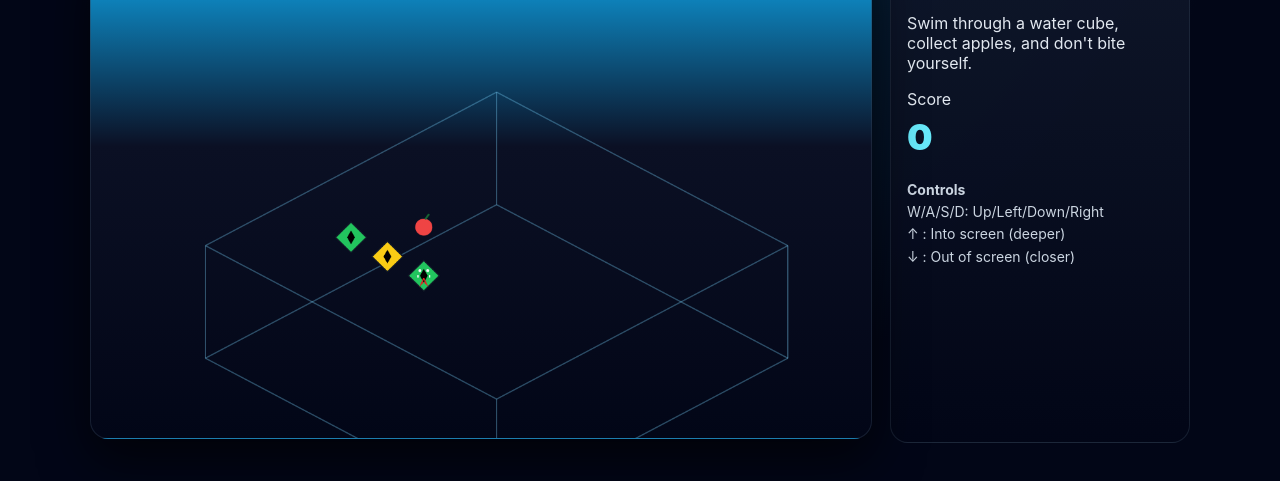
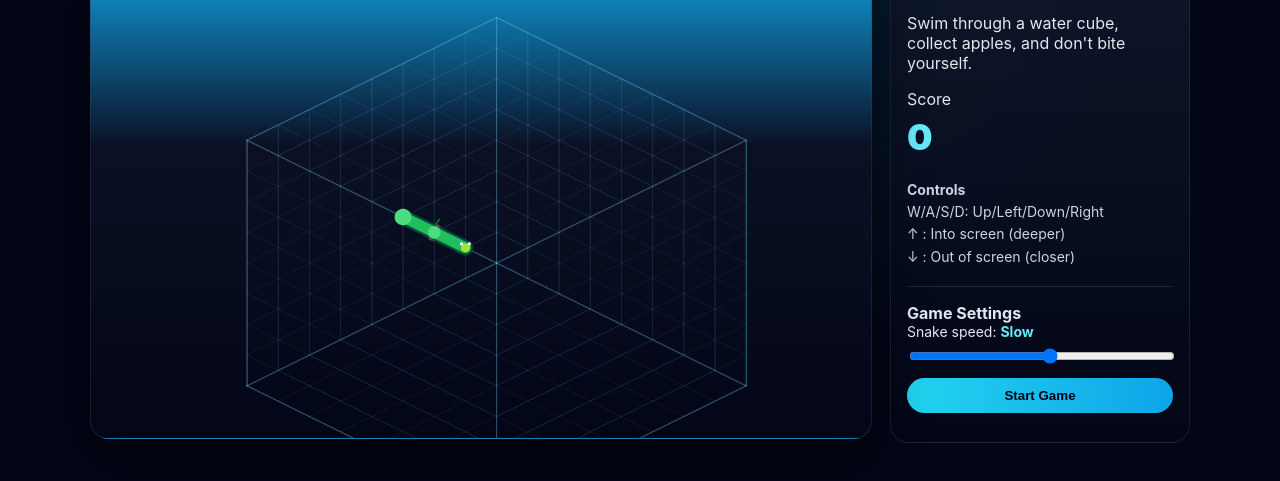
Before and after one commit to ltrgordon/ltrgordon.github.io, a website: page 3d-snake/index.html in a window 1280 px wide. Shown: the part 203-684 px from the top of the page. Drawn offline with Linux system fonts and the light colour scheme.

Commit message:
Improve 3D snake visuals and add speed settings

```diff
--- a/3d-snake/index.html
+++ b/3d-snake/index.html
@@ -18,6 +18,11 @@
     .overlay h2{font-size:48px;margin:0 0 8px;color:#f43f5e}
     .overlay button{border:none;background:linear-gradient(90deg,#22d3ee,#0ea5e9);color:#001;padding:12px 18px;border-radius:999px;font-weight:800;cursor:pointer}
     .stage{position:relative}
+    .settings{margin-top:18px;padding-top:16px;border-top:1px solid #33415588}
+    .settings label{display:block;font-size:14px;margin-bottom:6px}
+    .settings input{width:100%}
+    .settings .value{color:#67e8f9;font-weight:700}
+    .settings button{margin-top:10px;width:100%;border:none;background:linear-gradient(90deg,#22d3ee,#0ea5e9);color:#001;padding:10px 14px;border-radius:999px;font-weight:800;cursor:pointer}
     @media(max-width:900px){.game-shell{grid-template-columns:1fr}}
   </style>
 </head>
@@ -43,6 +48,12 @@
         ↑ : Into screen (deeper)<br>
         ↓ : Out of screen (closer)
       </div>
+      <div class="settings">
+        <strong>Game Settings</strong>
+        <label for="speedRange">Snake speed: <span id="speedLabel" class="value">Slow</span></label>
+        <input id="speedRange" type="range" min="120" max="420" step="20" value="280" />
+        <button id="startBtn">Start Game</button>
+      </div>
     </aside>
   </div>
 <script>
@@ -54,9 +65,12 @@ const scoreEl = document.getElementById('score');
 const overlay = document.getElementById('overlay');
 const finalScoreEl = document.getElementById('finalScore');
 const restartBtn = document.getElementById('restartBtn');
+const speedRange = document.getElementById('speedRange');
+const speedLabel = document.getElementById('speedLabel');
+const startBtn = document.getElementById('startBtn');
 
-let snake, dir, nextDir, apple, score, over, acc=0;
-const speedMs = 160;
+let snake, dir, nextDir, apple, score, over, running=false, acc=0;
+let speedMs = Number(speedRange.value);
 
 const dirs = {
   left:{x:-1,y:0,z:0}, right:{x:1,y:0,z:0}, up:{x:0,y:-1,z:0}, down:{x:0,y:1,z:0},
@@ -64,6 +78,11 @@ const dirs = {
 };
 function eq(a,b){return a.x===b.x&&a.y===b.y&&a.z===b.z;}
 function wrap(v){return (v+SIZE)%SIZE;}
+
+function updateSpeedLabel(){
+  const v = Number(speedRange.value);
+  speedLabel.textContent = v >= 320 ? 'Very Slow' : v >= 260 ? 'Slow' : v >= 200 ? 'Medium' : 'Fast';
+}
 
 function reset(){
   snake=[{x:3,y:4,z:4},{x:2,y:4,z:4},{x:1,y:4,z:4}];
@@ -76,16 +95,21 @@ function placeApple(){
 }
 
 window.addEventListener('keydown', e=>{
+  if(!running || over) return;
   const m={a:dirs.left,d:dirs.right,w:dirs.up,s:dirs.down,ArrowUp:dirs.in,ArrowDown:dirs.out}[e.key];
   if(!m) return;
   if(m.x===-dir.x&&m.y===-dir.y&&m.z===-dir.z) return;
   nextDir=m; e.preventDefault();
 });
-restartBtn.onclick=reset;
+
+restartBtn.onclick=()=>{ reset(); running=true; };
+startBtn.onclick=()=>{ speedMs = Number(speedRange.value); reset(); running=true; };
+speedRange.addEventListener('input', ()=>{ speedMs = Number(speedRange.value); updateSpeedLabel(); });
 
 function project(p){
-  const cx=canvas.width*0.52, cy=canvas.height*0.52;
-  const sx=56, sy=30, sz=22;
+  const cx=canvas.width*0.52, cy=canvas.height*0.64;
+  const u=48;
+  const sx=u, sy=u*0.5, sz=u;
   return {x:cx+(p.x-p.y)*sx,y:cy+(p.x+p.y)*sy - p.z*sz, zOrder:p.x+p.y+p.z};
 }
 
@@ -93,45 +117,68 @@ function drawCube(){
   const corners=[];
   for(const z of [0,SIZE]) for(const y of [0,SIZE]) for(const x of [0,SIZE]) corners.push(project({x,y,z}));
   const edge = [[0,1],[0,2],[0,4],[1,3],[1,5],[2,3],[2,6],[3,7],[4,5],[4,6],[5,7],[6,7]];
+
+  ctx.strokeStyle='rgba(125,211,252,.12)'; ctx.lineWidth=1;
+  for(let i=1;i<SIZE;i++){
+    for(let j=0;j<=SIZE;j+=SIZE){
+      let a=project({x:i,y:0,z:j}), b=project({x:i,y:SIZE,z:j});
+      ctx.beginPath(); ctx.moveTo(a.x,a.y); ctx.lineTo(b.x,b.y); ctx.stroke();
+      a=project({x:0,y:i,z:j}); b=project({x:SIZE,y:i,z:j});
+      ctx.beginPath(); ctx.moveTo(a.x,a.y); ctx.lineTo(b.x,b.y); ctx.stroke();
+      a=project({x:j,y:0,z:i}); b=project({x:j,y:SIZE,z:i});
+      ctx.beginPath(); ctx.moveTo(a.x,a.y); ctx.lineTo(b.x,b.y); ctx.stroke();
+      a=project({x:0,y:j,z:i}); b=project({x:SIZE,y:j,z:i});
+      ctx.beginPath(); ctx.moveTo(a.x,a.y); ctx.lineTo(b.x,b.y); ctx.stroke();
+      a=project({x:0,y:i,z:0}); b=project({x:0,y:i,z:SIZE});
+      ctx.beginPath(); ctx.moveTo(a.x,a.y); ctx.lineTo(b.x,b.y); ctx.stroke();
+      a=project({x:i,y:0,z:0}); b=project({x:i,y:0,z:SIZE});
+      ctx.beginPath(); ctx.moveTo(a.x,a.y); ctx.lineTo(b.x,b.y); ctx.stroke();
+    }
+  }
+
   ctx.strokeStyle='rgba(125,211,252,.35)'; ctx.lineWidth=2;
   edge.forEach(([a,b])=>{ctx.beginPath();ctx.moveTo(corners[a].x,corners[a].y);ctx.lineTo(corners[b].x,corners[b].y);ctx.stroke();});
 }
 
-function drawCell(cell, type, i=0){
+function drawApple(cell){
   const p=project({x:cell.x+0.5,y:cell.y+0.5,z:cell.z+0.5});
   const s=24;
-  if(type==='apple'){
-    ctx.fillStyle='#ef4444'; ctx.beginPath(); ctx.arc(p.x,p.y,s*0.55,0,Math.PI*2); ctx.fill();
-    ctx.strokeStyle='#166534'; ctx.lineWidth=3; ctx.beginPath(); ctx.moveTo(p.x+2,p.y-s*0.5); ctx.lineTo(p.x+8,p.y-s*0.85); ctx.stroke();
-    return;
-  }
-  ctx.fillStyle = i%2===0 ? '#22c55e' : '#facc15';
-  ctx.strokeStyle='#111827'; ctx.lineWidth=2;
-  ctx.beginPath();
-  ctx.moveTo(p.x, p.y-s);
-  ctx.lineTo(p.x+s, p.y);
-  ctx.lineTo(p.x, p.y+s);
-  ctx.lineTo(p.x-s, p.y);
-  ctx.closePath(); ctx.fill(); ctx.stroke();
-  ctx.fillStyle='#000';
-  ctx.beginPath(); ctx.moveTo(p.x,p.y-s*0.45); ctx.lineTo(p.x+s*0.25,p.y); ctx.lineTo(p.x,p.y+s*0.45); ctx.lineTo(p.x-s*0.25,p.y); ctx.closePath(); ctx.fill();
+  ctx.fillStyle='#ef4444'; ctx.beginPath(); ctx.arc(p.x,p.y,s*0.55,0,Math.PI*2); ctx.fill();
+  ctx.strokeStyle='#166534'; ctx.lineWidth=3; ctx.beginPath(); ctx.moveTo(p.x+2,p.y-s*0.5); ctx.lineTo(p.x+8,p.y-s*0.85); ctx.stroke();
 }
 
-function drawHead(){
-  const h=snake[0]; const p=project({x:h.x+0.5,y:h.y+0.5,z:h.z+0.5});
+function drawSnake(){
+  const points = snake.map(s => project({x:s.x+0.5,y:s.y+0.5,z:s.z+0.5}));
+  if(points.length > 1){
+    ctx.strokeStyle='rgba(6,78,59,0.95)';
+    ctx.lineJoin='round'; ctx.lineCap='round'; ctx.lineWidth=24;
+    ctx.beginPath(); ctx.moveTo(points[0].x, points[0].y);
+    for(let i=1;i<points.length;i++) ctx.lineTo(points[i].x, points[i].y);
+    ctx.stroke();
+
+    ctx.strokeStyle='rgba(34,197,94,0.95)'; ctx.lineWidth=17;
+    ctx.beginPath(); ctx.moveTo(points[0].x, points[0].y);
+    for(let i=1;i<points.length;i++) ctx.lineTo(points[i].x, points[i].y);
+    ctx.stroke();
+  }
+
+  points.slice().reverse().forEach((p, idx)=>{
+    const t = idx/(points.length-1 || 1);
+    const r = 7 + (1-t)*6;
+    ctx.fillStyle = idx === points.length-1 ? '#a3e635' : '#4ade80';
+    ctx.beginPath(); ctx.arc(p.x,p.y,r,0,Math.PI*2); ctx.fill();
+  });
+
+  const head = points[0];
   ctx.fillStyle='#f8fafc';
-  ctx.beginPath(); ctx.arc(p.x-6,p.y-8,2.3,0,Math.PI*2); ctx.fill();
-  ctx.beginPath(); ctx.arc(p.x+6,p.y-8,2.3,0,Math.PI*2); ctx.fill();
-  ctx.fillStyle='#b91c1c';
-  ctx.beginPath(); ctx.moveTo(p.x,p.y+4); ctx.lineTo(p.x-4,p.y+13); ctx.lineTo(p.x-1,p.y+10); ctx.moveTo(p.x,p.y+4); ctx.lineTo(p.x+4,p.y+13); ctx.lineTo(p.x+1,p.y+10); ctx.strokeStyle='#dc2626'; ctx.lineWidth=2; ctx.stroke();
-  ctx.fillStyle='#fff';
-  ctx.fillRect(p.x-10,p.y-1,2,4); ctx.fillRect(p.x+8,p.y-1,2,4);
+  ctx.beginPath(); ctx.arc(head.x-6,head.y-6,2.3,0,Math.PI*2); ctx.fill();
+  ctx.beginPath(); ctx.arc(head.x+6,head.y-6,2.3,0,Math.PI*2); ctx.fill();
 }
 
 function tick(){
   dir=nextDir;
   const n={x:wrap(snake[0].x+dir.x),y:wrap(snake[0].y+dir.y),z:wrap(snake[0].z+dir.z)};
-  if(snake.some(s=>eq(s,n))){over=true; overlay.classList.add('show'); finalScoreEl.textContent=`Score: ${score}`; return;}
+  if(snake.some(s=>eq(s,n))){over=true; running=false; overlay.classList.add('show'); finalScoreEl.textContent=`Score: ${score}`; return;}
   snake.unshift(n);
   if(eq(n,apple)){score++; scoreEl.textContent=score; placeApple();}
   else snake.pop();
@@ -140,19 +187,19 @@ function tick(){
 function draw(){
   ctx.clearRect(0,0,canvas.width,canvas.height);
   drawCube();
-  const render=[];
-  snake.forEach((s,i)=>render.push({...s,kind:'snake',idx:i,depth:s.x+s.y+s.z}));
-  render.push({...apple,kind:'apple',depth:apple.x+apple.y+apple.z});
-  render.sort((a,b)=>a.depth-b.depth).forEach(o=>o.kind==='apple'?drawCell(o,'apple'):drawCell(o,'snake',o.idx));
-  drawHead();
+  drawApple(apple);
+  drawSnake();
 }
 
 let last=performance.now();
 function frame(t){
-  const dt=t-last; last=t; if(!over){acc+=dt; while(acc>=speedMs){tick(); acc-=speedMs;}}
+  const dt=t-last; last=t;
+  if(running && !over){acc+=dt; while(acc>=speedMs){tick(); acc-=speedMs;}}
   draw(); requestAnimationFrame(frame);
 }
-reset(); requestAnimationFrame(frame);
+updateSpeedLabel();
+reset();
+requestAnimationFrame(frame);
 })();
 </script>
 </body>
```
